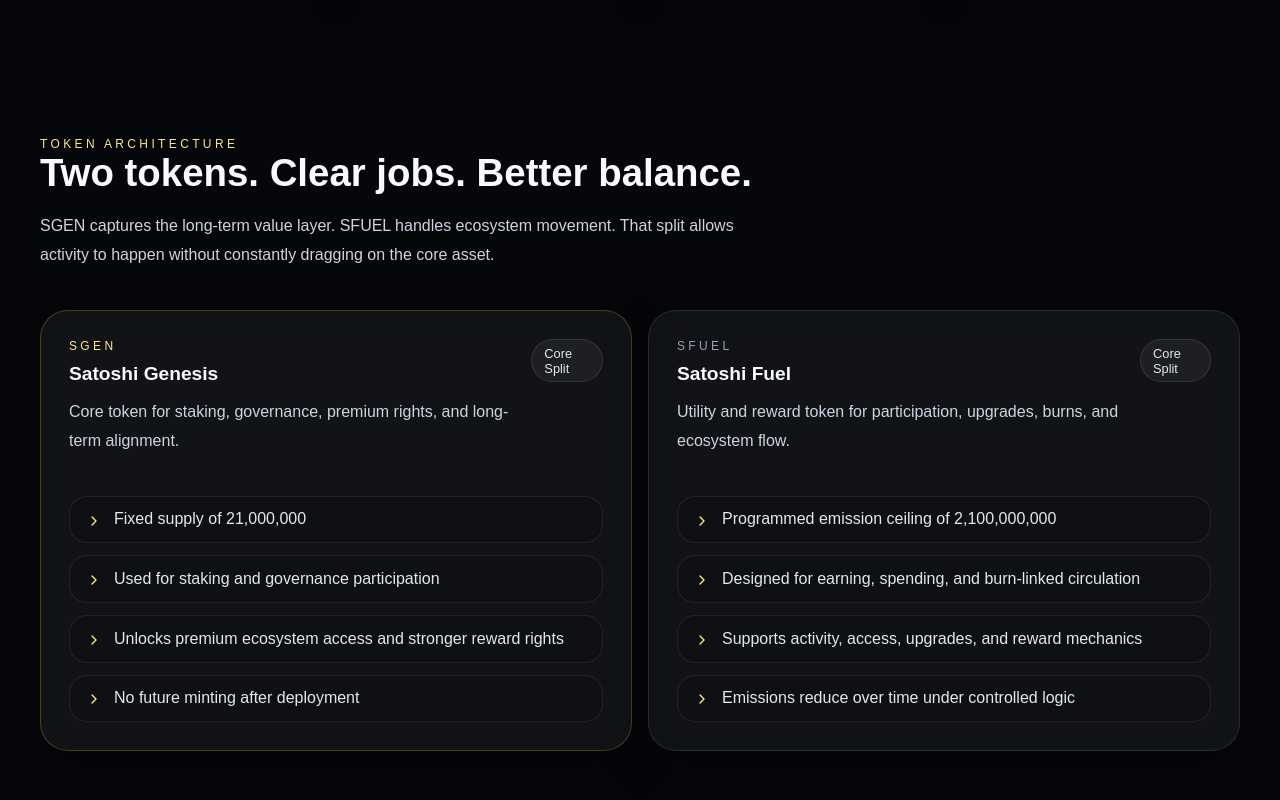
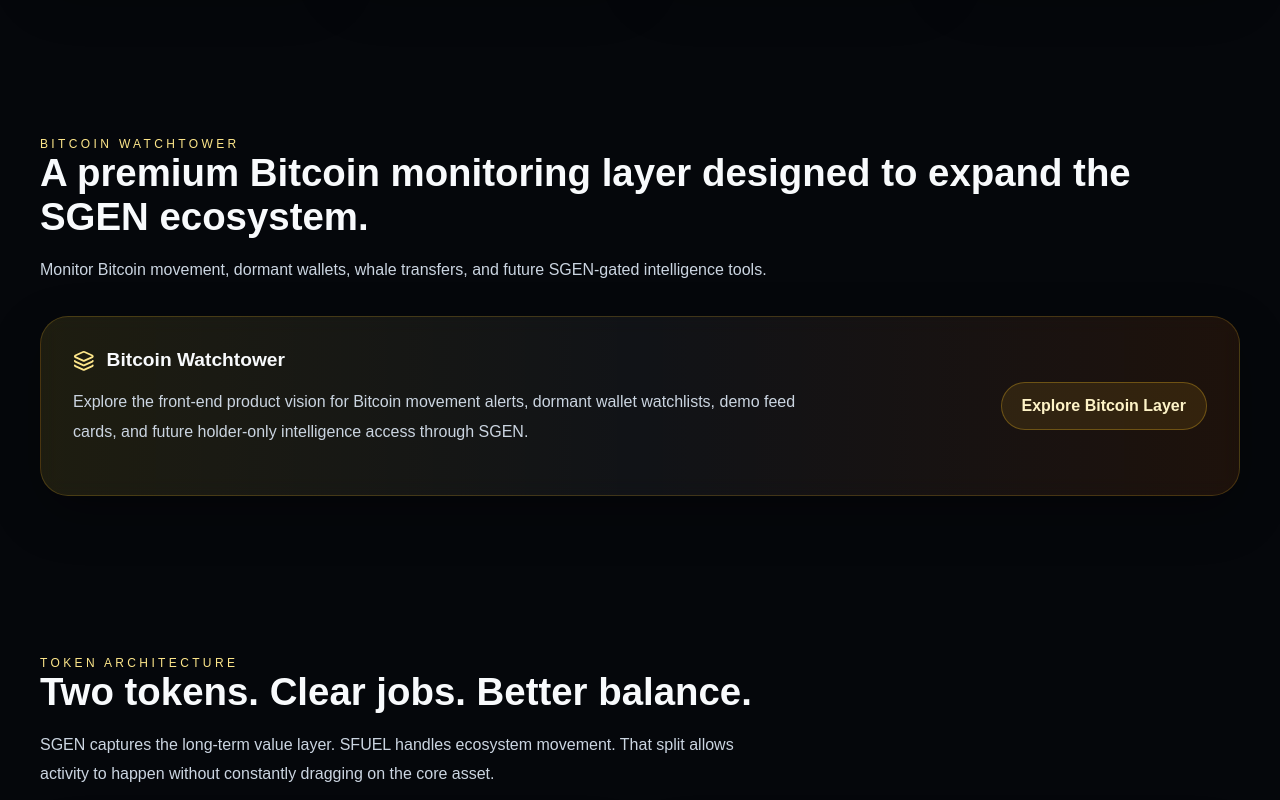
Before and after one commit to Jaxon88GoMining/satoshi-genesis-site, a Next.js app: page / in a window 1280 px wide. Shown: the part 1660-2460 px from the top of the page. Built offline with nearby package versions, Linux system fonts and the light colour scheme.

Commit message:
Add Bitcoin Watchtower promo section to homepage

```diff
--- a/app/page.tsx
+++ b/app/page.tsx
@@ -354,6 +354,28 @@ export default function Page() {
             </div>
           </Section>
 
+          <Section id="bitcoin-watchtower" eyebrow="Bitcoin Watchtower" title="A premium Bitcoin monitoring layer designed to expand the SGEN ecosystem.">
+            <p className="section-copy">
+              Monitor Bitcoin movement, dormant wallets, whale transfers, and future SGEN-gated intelligence tools.
+            </p>
+            <motion.div {...fadeUp} className="panel cta-panel" style={{ marginTop: '2rem' }}>
+              <div className="cta-row">
+                <div>
+                  <div className="logo-inline">
+                    <Layers className="icon large" style={{ color: '#fde68a' }} />
+                    <div className="card-title">Bitcoin Watchtower</div>
+                  </div>
+                  <p className="section-copy" style={{ marginTop: '1rem' }}>
+                    Explore the front-end product vision for Bitcoin movement alerts, dormant wallet watchlists, demo feed cards, and future holder-only intelligence access through SGEN.
+                  </p>
+                </div>
+                <div style={{ display: 'flex', flexDirection: 'column', gap: '0.75rem' }}>
+                  <ButtonLink href="/bitcoin-layer" variant="gold">Explore Bitcoin Layer</ButtonLink>
+                </div>
+              </div>
+            </motion.div>
+          </Section>
+
           <Section id="tokens" eyebrow="Token architecture" title="Two tokens. Clear jobs. Better balance.">
             <p className="section-copy">
               SGEN captures the long-term value layer. SFUEL handles ecosystem movement. That split allows activity to happen without constantly dragging on the core asset.
```
